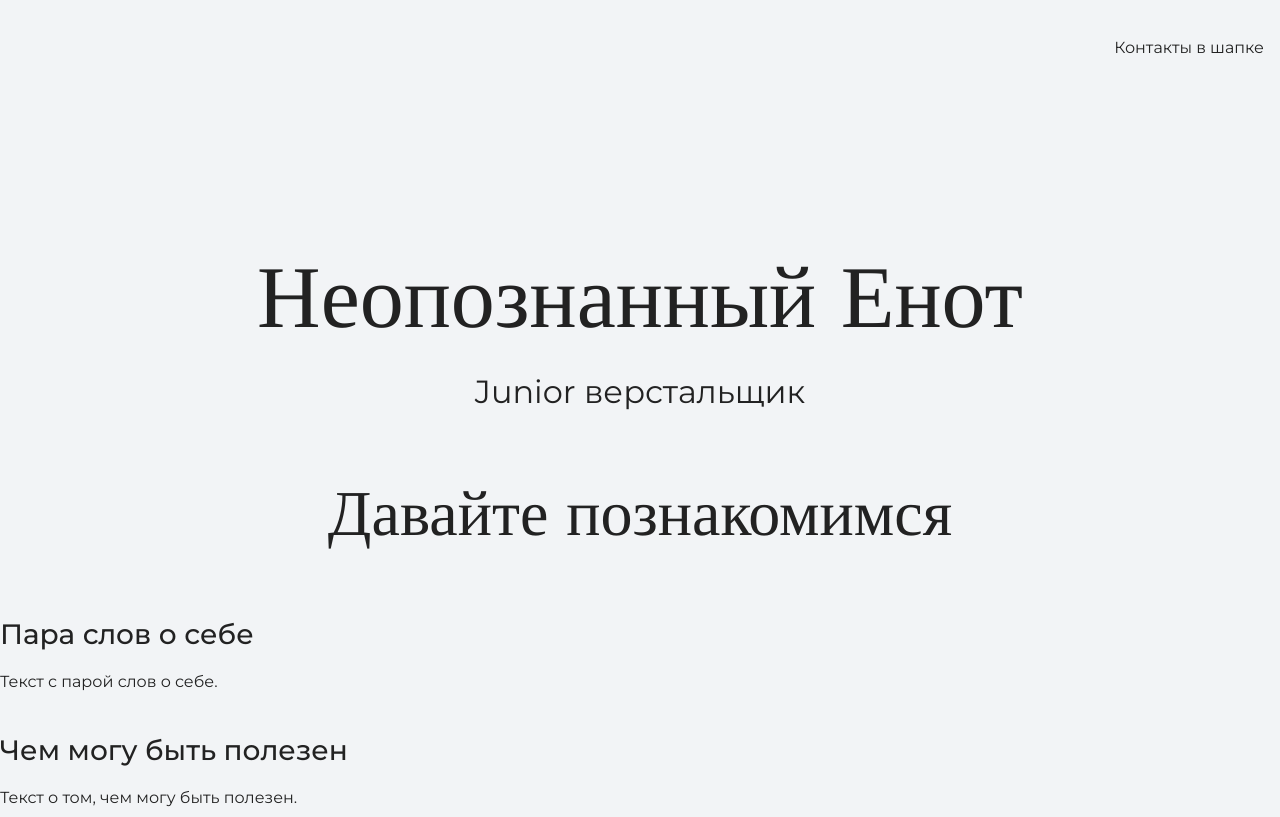
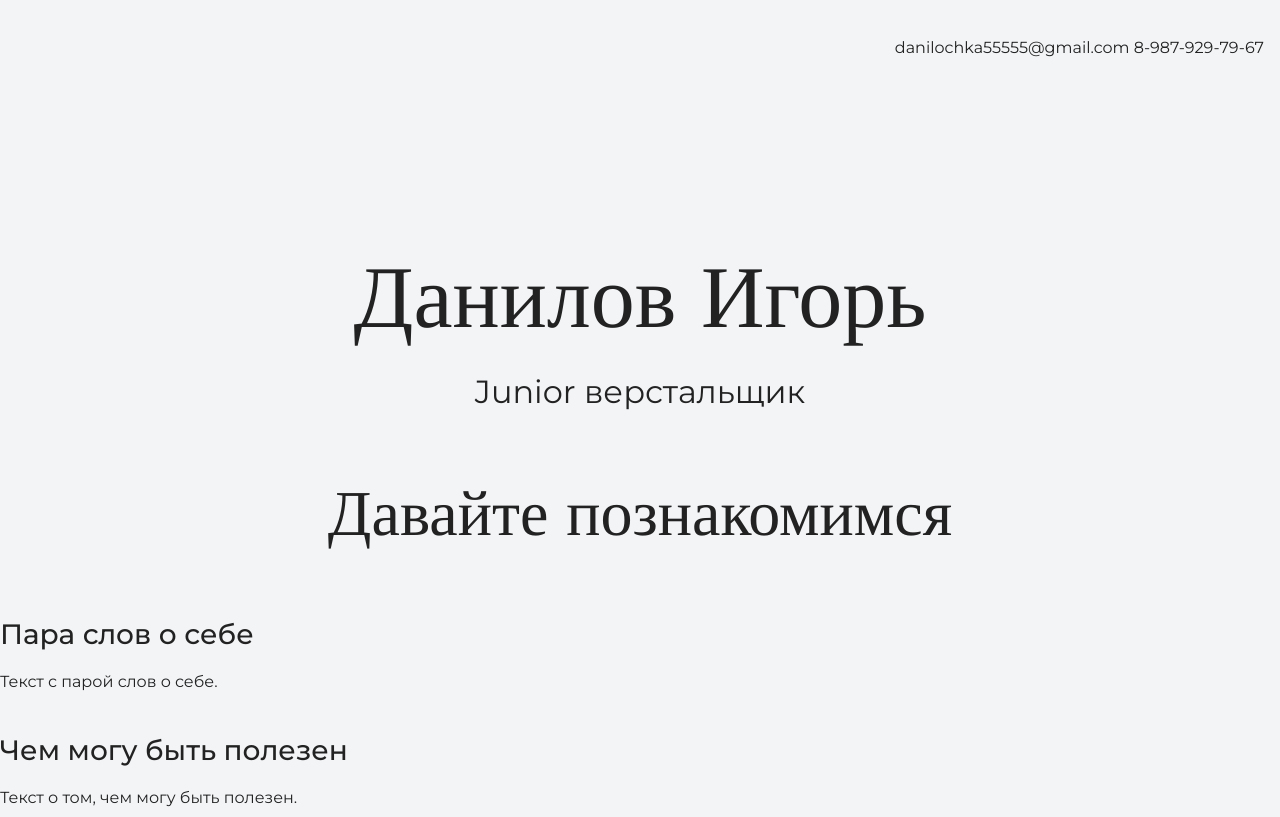
Before and after one commit to Danilochka55555/my-site, a plain HTML site: page index.html in a window 1280 px wide. Shown: the top 817 px of the page. Drawn offline with nearby package versions, Linux system fonts and the light colour scheme.

Commit message:
меняет контакты в шапке и подвале

```diff
--- a/index.html
+++ b/index.html
@@ -10,13 +10,13 @@
   <body>
     <header class="page-header">
       <div class="container">
-      Контакты в шапке
+      danilochka55555@gmail.com 8-987-929-79-67
       </div>
     </header>
 
     <section class="hero-image">
       <div class="container">
-      <h1 class="heading">Неопознанный Енот</h1>
+      <h1 class="heading">Данилов Игорь</h1>
       <p>Junior верстальщик</p>
       </div>
     </section>
@@ -40,7 +40,7 @@
     </section>
 
     <footer class="page-footer">
-      Контакты в подвале
+      danilochka55555@gmail.com 8-987-929-79-67
     </footer>
   </body>
 </html>
```
